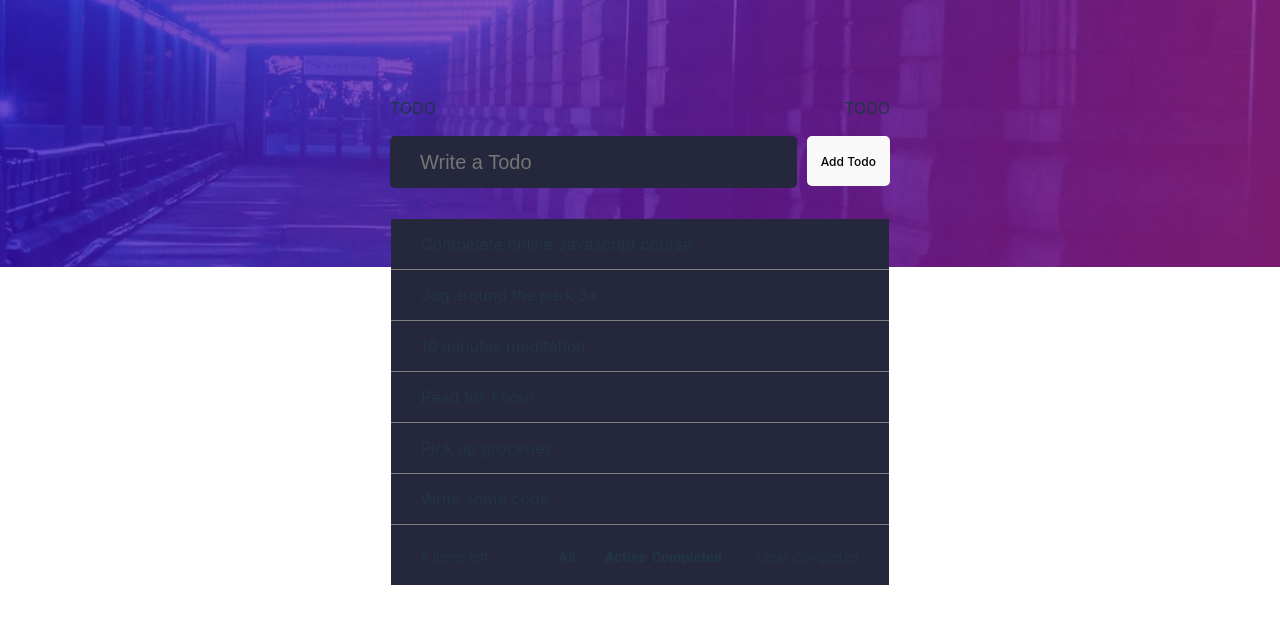
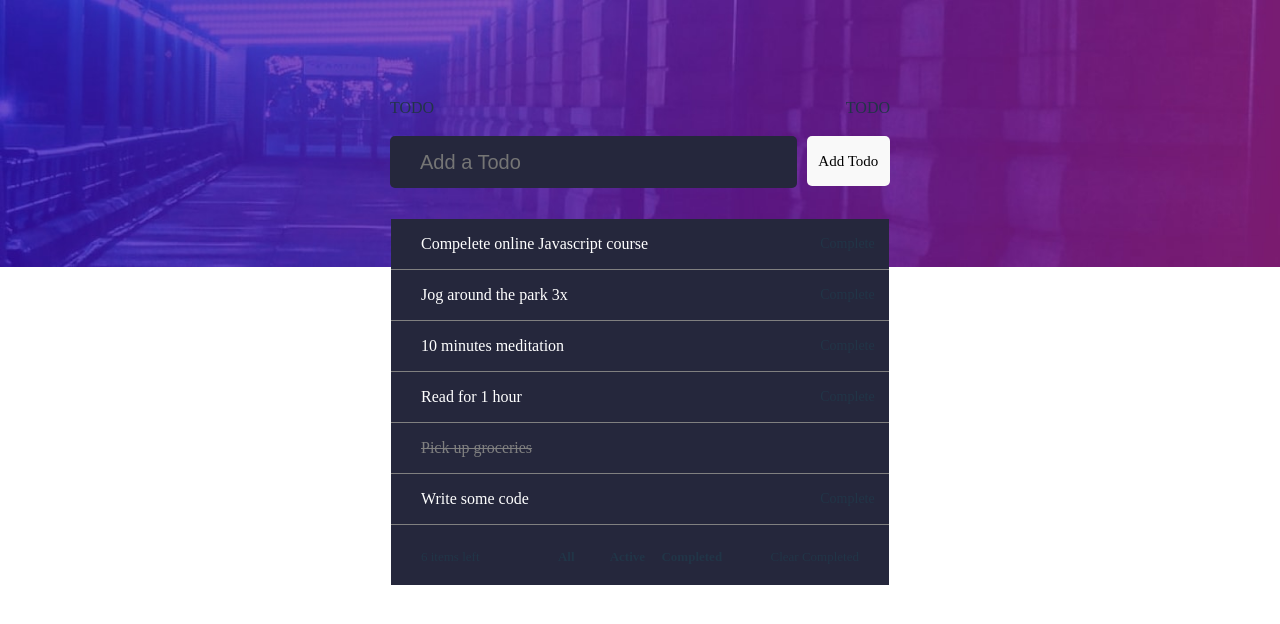
Before and after one commit to Elio1995/todo-app, a React (Vite) app: page / in a window 1280 px wide. Shown: the top 624 px of the page. Built offline with nearby package versions, Linux system fonts and the light colour scheme; data requests are answered from the project's data file.

Commit message:
Added complete button and some styling if todo completed

```diff
--- a/src/App.css
+++ b/src/App.css
@@ -9,4 +9,5 @@
   display: flex;
   place-content: center;
   justify-content: center;
+  font-family: Josefin Sans;
 }
--- a/src/App.tsx
+++ b/src/App.tsx
@@ -98,14 +98,14 @@ function App() {
                   borderRadius: "5px",
                   marginRight: "10px",
                 }}
-                placeholder="Write a Todo"
+                placeholder="Add a Todo"
                 type="text"
                 ref={todoRef}
               ></input>
               <button
                 style={{
                   height: "50px",
-                  fontSize: "12px",
+                  fontSize: "15px",
                   borderRadius: "5px",
                   padding: "0",
                 }}
@@ -120,20 +120,45 @@ function App() {
             <div style={{ borderRadius: "5px" }}>
               {todos.map((todo: TIME) => {
                 return (
+                  <div
+                    style={{
+                      display: "grid",
+                      gridTemplateColumns: "5fr 1fr",
+                      backgroundColor: "hsl(235, 24%, 19%)",
+                      borderBottom: "solid 1px grey",
+                    }}
+                  >
                     <p
                       key={todo.id}
                       style={{
-                      backgroundColor: "hsl(235, 24%, 19%)",
                         height: "50px",
                         margin: "0",
                         paddingLeft: "30px",
-                      borderBottom: "solid 1px grey",
                         display: "flex",
                         placeItems: "center",
+                        color: todo.status === "Completed" ? "grey" : "white",
+                        textDecorationLine:
+                          todo.status === "Completed" ? "line-through" : "none",
                       }}
                     >
                       {todo.name}
                     </p>
+                    {todo.status === "Active" ? (
+                      <span
+                        style={{
+                          display: "flex",
+                          placeItems: "center",
+                          justifyContent: "center",
+                          fontSize: "14px",
+                          cursor: "pointer",
+                        }}
+                      >
+                        Complete
+                      </span>
+                    ) : (
+                      ""
+                    )}
+                  </div>
                 );
               })}
             </div>
@@ -158,9 +183,18 @@ function App() {
                   fontWeight: "800",
                 }}
               >
-                <span onClick={getTodoList}>All</span>
-                <span onClick={getActiveTodoList}>Active</span>
-                <span onClick={getCompletedTodoList}>Completed</span>
+                <span style={{ cursor: "pointer" }} onClick={getTodoList}>
+                  All
+                </span>
+                <span style={{ cursor: "pointer" }} onClick={getActiveTodoList}>
+                  Active
+                </span>
+                <span
+                  style={{ cursor: "pointer" }}
+                  onClick={getCompletedTodoList}
+                >
+                  Completed
+                </span>
               </div>
               <div style={{ textAlign: "end" }}>Clear Completed</div>
             </div>
```
Lines whose indentation alone changed are shown as unchanged.
